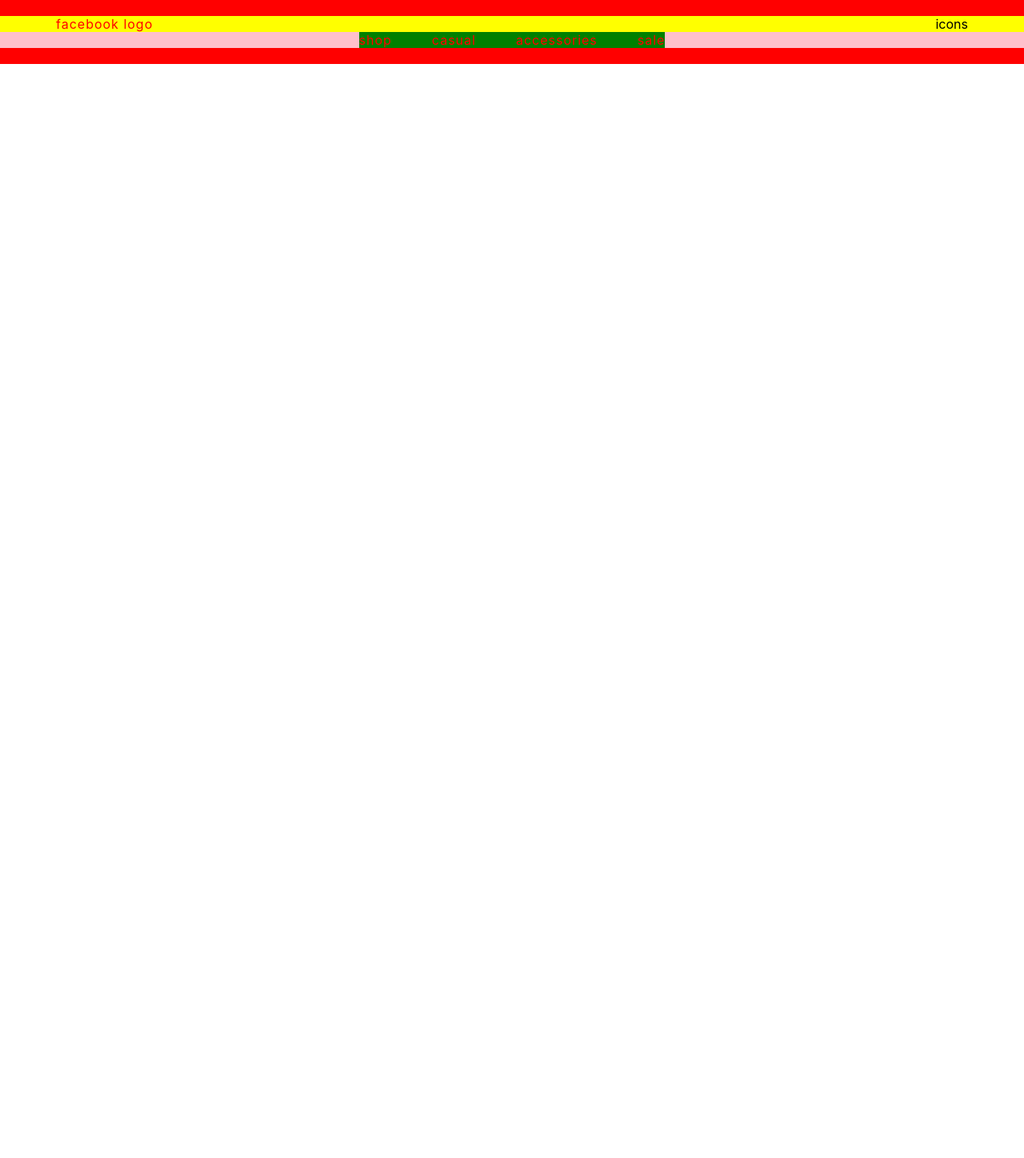
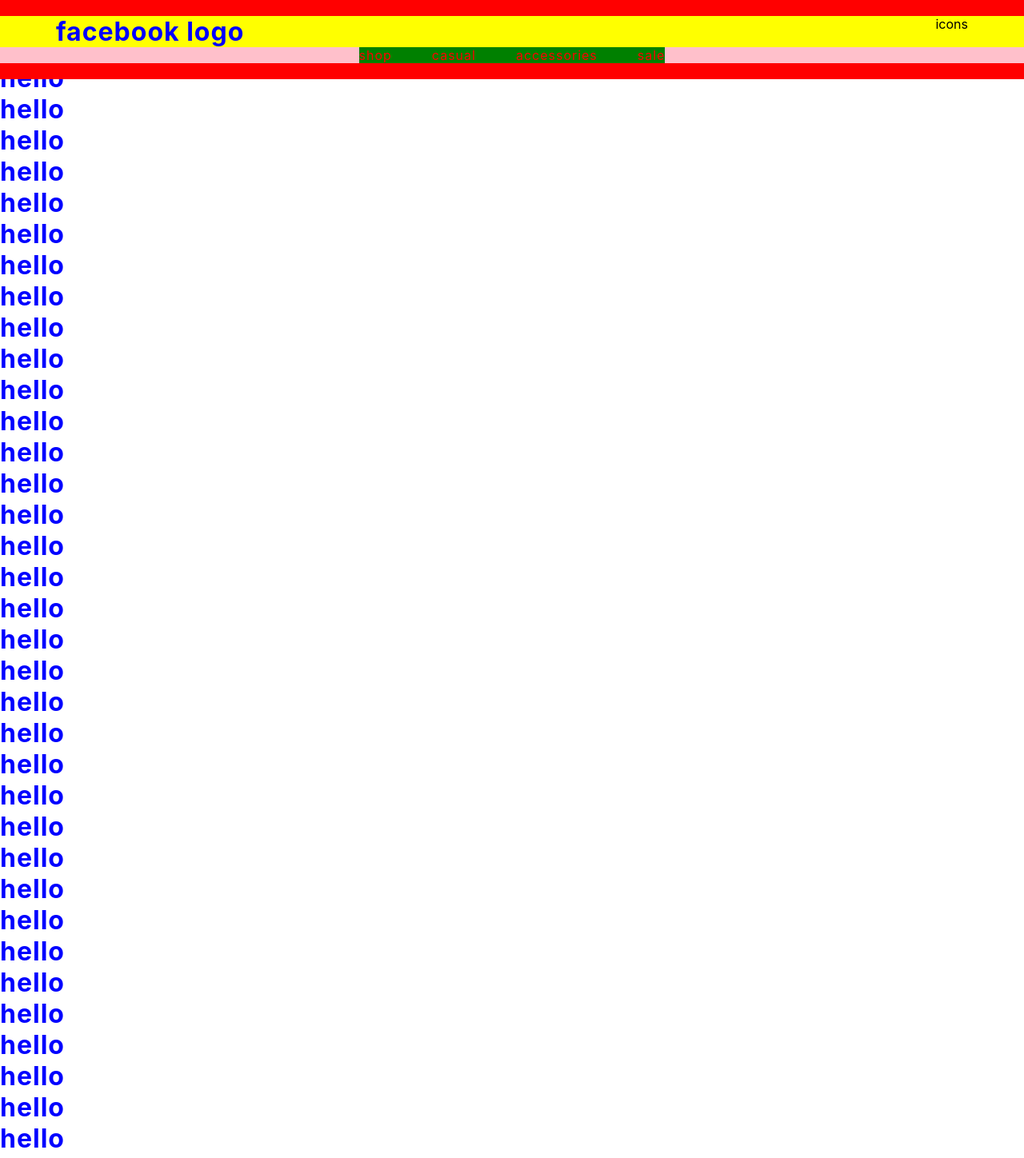
Before and after one commit to AnupRijal123/bag_shopping_website, a React (Create React App) app: page / in a window 1280 px wide. Shown: the top 1448 px of the page at 80% size. Before the commit the page ends 800 px from the top, so only its background shows below. Built offline with nearby package versions, Linux system fonts and the light colour scheme.

Commit message:
Added state to change navbar colour when screen is scrolled

```diff
--- a/src/App.js
+++ b/src/App.js
@@ -3,7 +3,49 @@ import './styles/App.css';
 
 function App() {
   return (
-    <Navbar />
+    <>
+      <Navbar />
+      <h1>hello</h1>
+      <h1>hello</h1>
+      <h1>hello</h1>
+      <h1>hello</h1>
+      <h1>hello</h1>
+      <h1>hello</h1>
+      <h1>hello</h1>
+      <h1>hello</h1>
+      <h1>hello</h1>
+      <h1>hello</h1>
+      <h1>hello</h1>
+      <h1>hello</h1>
+      <h1>hello</h1>
+      <h1>hello</h1>
+      <h1>hello</h1>
+      <h1>hello</h1>
+      <h1>hello</h1>
+      <h1>hello</h1>
+      <h1>hello</h1>
+      <h1>hello</h1>
+      <h1>hello</h1>
+      <h1>hello</h1>
+      <h1>hello</h1>
+      <h1>hello</h1>
+      <h1>hello</h1>
+      <h1>hello</h1>
+      <h1>hello</h1>
+      <h1>hello</h1>
+      <h1>hello</h1>
+      <h1>hello</h1>
+      <h1>hello</h1>
+      <h1>hello</h1>
+      <h1>hello</h1>
+      <h1>hello</h1>
+      <h1>hello</h1>
+      <h1>hello</h1>
+      <h1>hello</h1>
+      <h1>hello</h1>
+      <h1>hello</h1>
+      <h1>hello</h1>
+    </>
   )
 }
 
--- a/src/components/Navbar.js
+++ b/src/components/Navbar.js
@@ -1,10 +1,39 @@
 import '../styles/Navbar.css';
+import { useState, useEffect } from 'react';
 
 function Navbar() {
+
+    const [isScreenScrolled, setIsScreenScrolled] = useState(false);
+
+    useEffect(() => {
+        console.log('mounted');
+
+        function handleScroll() {
+            console.log('scrolled');
+            console.log(window.scrollY);
+
+            if (window.scrollY > 0) {
+                setIsScreenScrolled(true);
+            } else {
+                setIsScreenScrolled(false);
+            }
+        }
+
+        window.addEventListener('scroll', handleScroll);
+
+        //return inside useEffect will run when this component unmounts
+        return () => {
+            window.removeEventListener('scroll', handleScroll);
+        }
+
+
+    }, []);
+
+
     return (
-        <div className="navbar">
+        <div className={`navbar ${isScreenScrolled === true && 'white-navbar'}`}>
             <div className="navbar-first-row">
-                <p>facebook logo</p>
+                <h1>facebook logo</h1>
                 <div>icons</div>
             </div>
             <div className="navbar-second-row">
--- a/src/styles/Navbar.css
+++ b/src/styles/Navbar.css
@@ -1,7 +1,14 @@
 .navbar {
     background-color: red;
     padding: 20px 0px;
+    position: fixed;
+    width: 100%;
+    transition: all 0.5s ease;
 
+}
+
+.white-navbar {
+    background-color: green;
 }
 
 .navbar-first-row {
@@ -25,6 +32,8 @@
 
 }
 
+
+
 @media only screen and (max-width:768px) {
     .navbar-first-row {
         background-color: purple;
```
